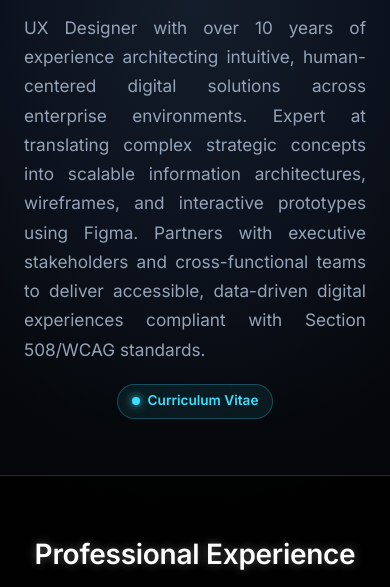
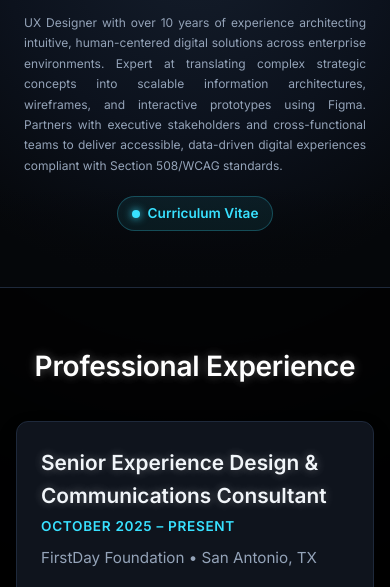
Before and after one commit to phillipjosephvisuals-byte/Phillip-Joseph-Visuals-Portfolio, a plain HTML site: page Resume.html in a window 390 px wide. Shown: the part 202-789 px from the top of the page. Drawn offline with Linux system fonts and the light colour scheme.

Commit message:
Update Resume.html
splitting up font sizing

```diff
--- a/Resume.html
+++ b/Resume.html
@@ -245,7 +245,12 @@
         justify-content: center;
       }
 
-      .hero-bio
+      .hero-bio {
+        text-align: justify;
+        margin: 0 auto;
+        font-size: .75rem;
+      }
+
       .resume-bullets {
         text-align: justify;
         margin: 0 auto;
```
